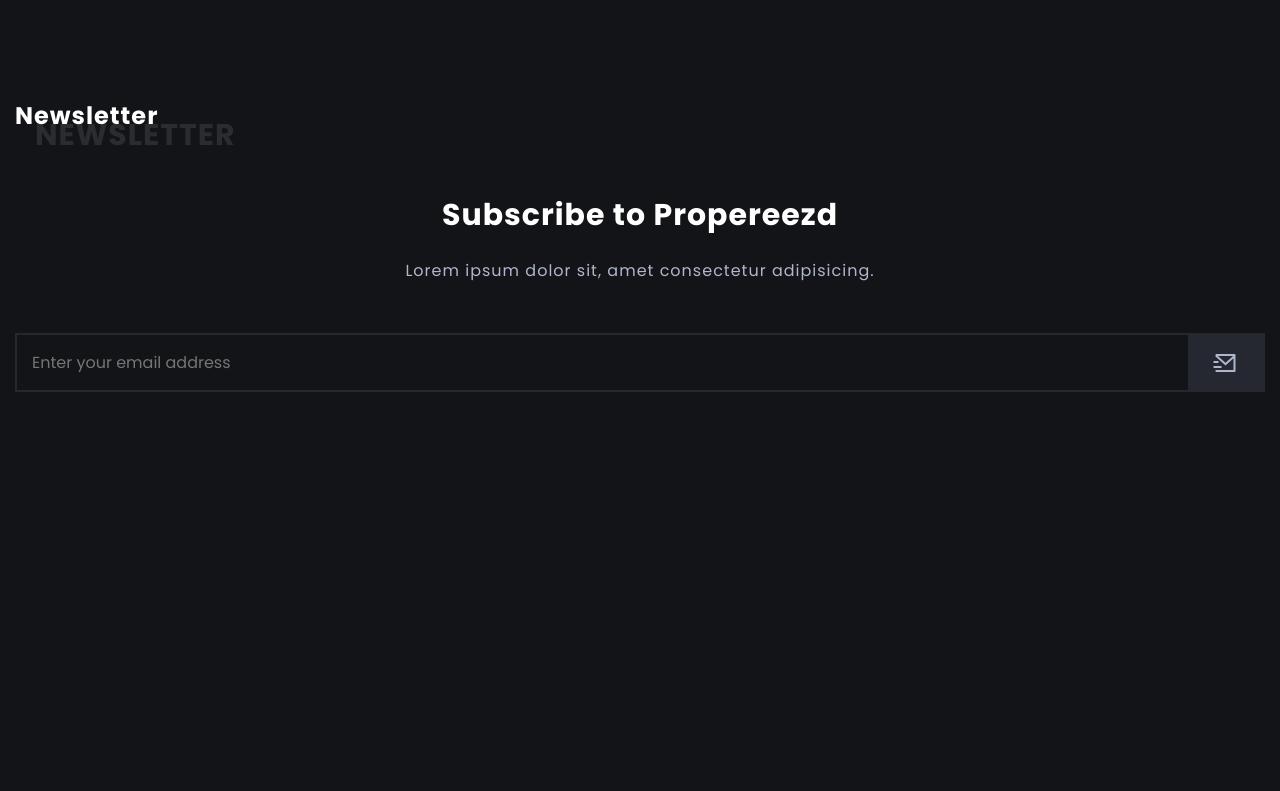
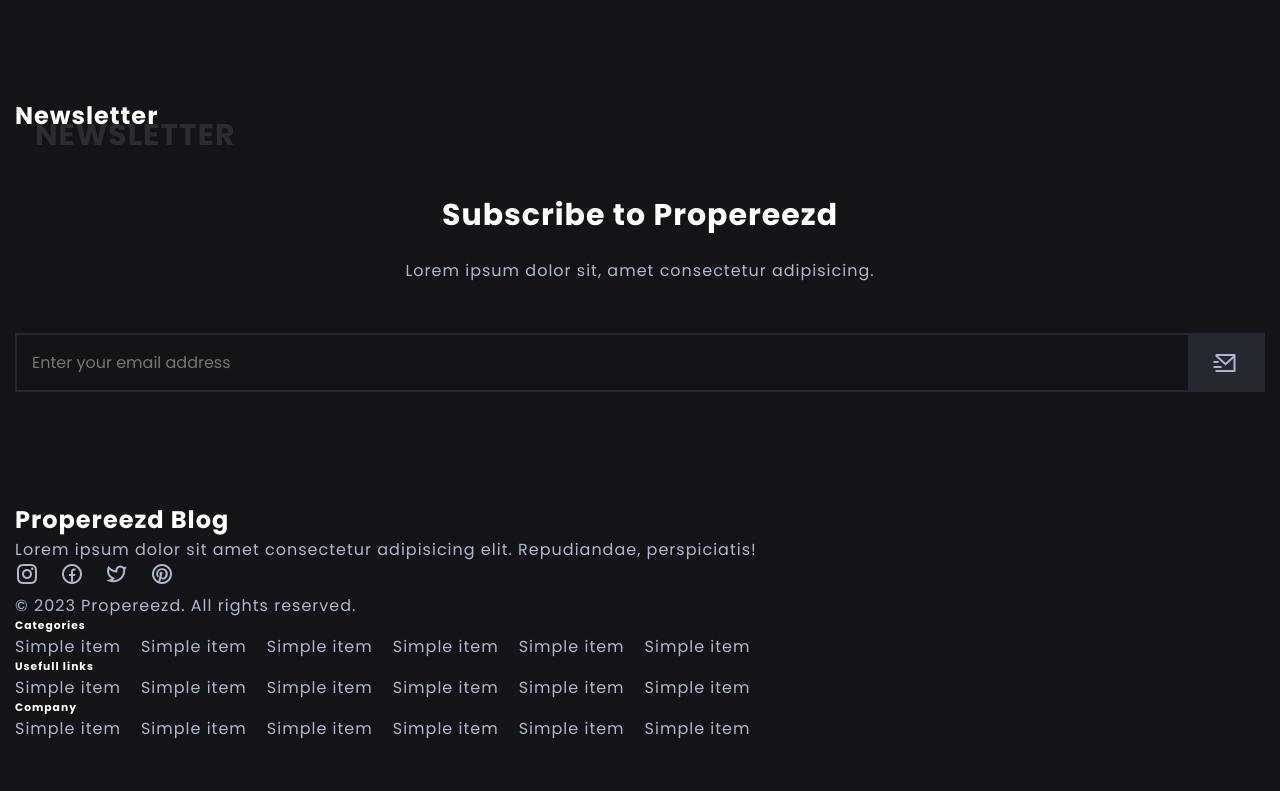
Before and after one commit to lukkearmageddon/blog, a plain HTML site: page index.html in a window 1280 px wide. Shown: the part 8800-9591 px from the top of the page. Before the commit the page ends 9252 px from the top, so only its background shows below. Drawn offline with nearby package versions, Linux system fonts and the light colour scheme.

Commit message:
feat: implement footer layout

```diff
--- a/index.html
+++ b/index.html
@@ -545,7 +545,77 @@
         </div>
     </section>
     <!-- Footer -->
+    <footer class="footer section">
+        <div class="footer-container container d-grid">
+            <div class="company-data">
+                <a href="./index.html">
+                    <h2 class="logo">Propereezd Blog</h2>
+                </a>
+                <p class="company-description">
+                    Lorem ipsum dolor sit amet consectetur adipisicing elit. Repudiandae, perspiciatis!
+                </p>
+                <ul class="list social-media">
+                    <li class="list-item">
+                        <a href="#" class="list-link">
+                            <i class="ri-instagram-line"></i>
+                        </a>
+                    </li>
+                    <li class="list-item">
+                        <a href="" class="list-link">
+                            <i class="ri-facebook-circle-line"></i>
+                        </a>
+                    </li>
+                    <li class="list-item">
+                        <a href="" class="list-link">
+                            <i class="ri-twitter-line"></i>
+                        </a>
+                    </li>
+                    <li class="list-item">
+                        <a href="" class="list-link">
+                            <i class="ri-pinterest-line"></i>
+                        </a>
+                    </li>
+                </ul>
 
+                <span class="copyright-notice">
+                    &copy; 2023 Propereezd. All rights reserved.
+                </span>
+            </div>
+            <div>
+                <h6 class="title footer-title">Categories</h6>
+                <ul class="list footer-list">
+                    <li class="list-item"><a href="#" class="list-link">Simple item</a></li>
+                    <li class="list-item"><a href="#" class="list-link">Simple item</a></li>
+                    <li class="list-item"><a href="#" class="list-link">Simple item</a></li>
+                    <li class="list-item"><a href="#" class="list-link">Simple item</a></li>
+                    <li class="list-item"><a href="#" class="list-link">Simple item</a></li>
+                    <li class="list-item"><a href="#" class="list-link">Simple item</a></li>
+                </ul>
+            </div>
+            <div>
+                <h6 class="title footer-title">Usefull links</h6>
+                <ul class="list footer-list">
+                    <li class="list-item"><a href="#" class="list-link">Simple item</a></li>
+                    <li class="list-item"><a href="#" class="list-link">Simple item</a></li>
+                    <li class="list-item"><a href="#" class="list-link">Simple item</a></li>
+                    <li class="list-item"><a href="#" class="list-link">Simple item</a></li>
+                    <li class="list-item"><a href="#" class="list-link">Simple item</a></li>
+                    <li class="list-item"><a href="#" class="list-link">Simple item</a></li>
+                </ul>
+            </div>
+            <div>
+                <h6 class="title footer-title">Company</h6>
+                <ul class="list footer-list">
+                    <li class="list-item"><a href="#" class="list-link">Simple item</a></li>
+                    <li class="list-item"><a href="#" class="list-link">Simple item</a></li>
+                    <li class="list-item"><a href="#" class="list-link">Simple item</a></li>
+                    <li class="list-item"><a href="#" class="list-link">Simple item</a></li>
+                    <li class="list-item"><a href="#" class="list-link">Simple item</a></li>
+                    <li class="list-item"><a href="#" class="list-link">Simple item</a></li>
+                </ul>
+            </div>
+        </div>
+    </footer>
     <!-- Swiper.js -->
     <script src="./assets/js/swiper-bundle.min.js"></script>
     <!-- Custom script -->
```
